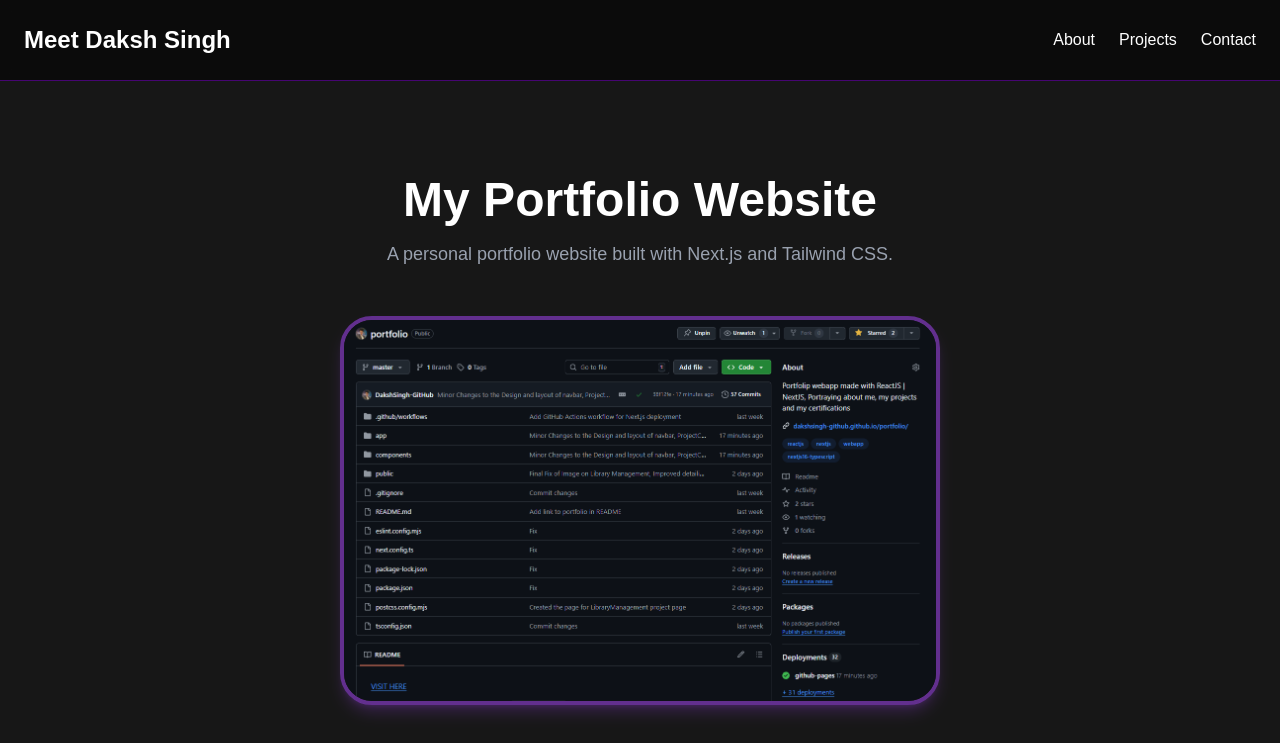
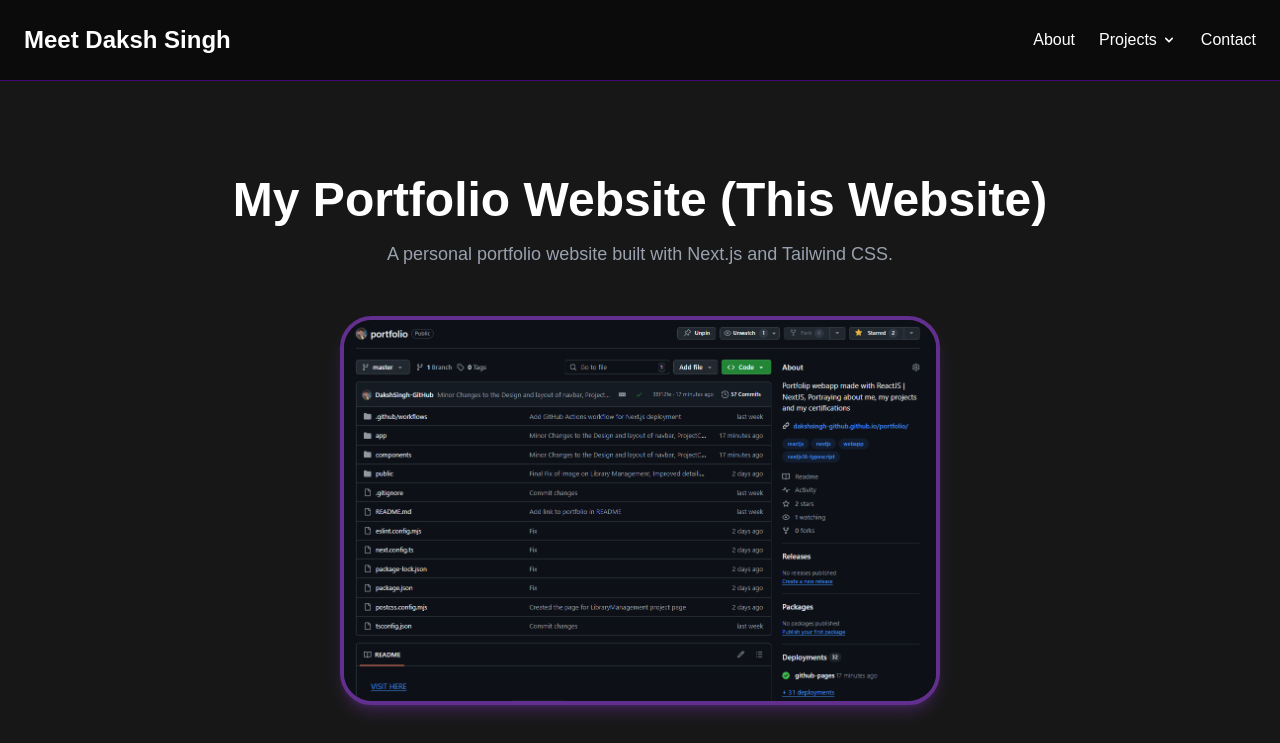
Before and after one commit to DakshSingh-GitHub/PortfolioWebApp, a Next.js app: page /projects/portfolio in a window 1280 px wide. Shown: the top 743 px of the page. Built offline with nearby package versions, Linux system fonts and the light colour scheme.

Commit message:
Altered the navbar slightly, added a proper dropdown buttonfor project list, and finished the "Portfolio" page properly

```diff
--- a/app/page.tsx
+++ b/app/page.tsx
@@ -2,10 +2,6 @@
 import Projects from "./projects/page";
 
 import { classNames } from "@/components/styles";
-
-import Image from "next/image";
-
-
 
 
 export default function Home() {
--- a/app/projects/page.tsx
+++ b/app/projects/page.tsx
@@ -53,7 +53,7 @@
         title: "Portfolio",
         desc: "This is the website you are currently on. It's my personal portfolio, built with Next.js and Tailwind CSS, showcasing my projects and skills.",
         href: "projects/portfolio",
-        img: "./daksh/daksh-logo.png",
+        img: "./projects/portfolio.png",
         key: 3,
         details: projectDetails.portfolio,
     }
--- a/app/projects/portfolio/page.tsx
+++ b/app/projects/portfolio/page.tsx
@@ -3,16 +3,19 @@
 
 import { classNames } from "@/components/styles";
 import Image from "next/image";
+import Link from "next/link";
 
 export default function PortfolioPage() {
     return (
         <div className="container mx-auto px-6 py-4 text-white">
             <header className="text-center my-12">
+                <Link href="/">
                     <h1
                         className={`text-3xl sm:text-5xl font-extrabold ${classNames.textGlowEffect}`}
                     >
-                    My Portfolio Website
+                        My Portfolio Website (This Website)
                     </h1>
+                </Link>
                 <p className="text-lg text-gray-400 mt-4 break-all">
                     A personal portfolio website built with Next.js and Tailwind
                     CSS.
@@ -129,8 +132,8 @@
                             <span className={classNames.cardparent_list_span}>
                                 Github Pages:
                             </span>{" "}
-                            The website is published on github pages, a platform for
-                            hosting and scaling Next.js applications.
+                            The website is published on github pages, a platform
+                            for hosting and scaling Next.js applications.
                         </li>
                     </ul>
                 </div>
@@ -149,58 +152,61 @@
                     application, with some customizations to suit the needs of
                     this project.
                 </p>
-                <div className="bg-gray-800 p-4 rounded-lg mt-4 text-white" style={{ whiteSpace: "pre" }}>
+                <div
+                    className="bg-gray-800 p-4 rounded-lg mt-4 text-white"
+                    style={{ whiteSpace: "pre" }}
+                >
                     <div>/app</div>
-                        <div>|--    /about</div>
-                        <div>|          `-- page.tsx</div>
-                        <div>|--    /contact-me</div>
-                        <div>|          `-- page.tsx</div>
-                        <div>|--    /projects</div>
-                        <div>|          |-- /hotel-management</div>
-                        <div>|          |   `-- page.tsx</div>
-                        <div>|          |-- /library-management</div>
-                        <div>|          |   `-- page.tsx</div>
-                        <div>|          |-- /mathematics-helper</div>
-                        <div>|          |   `-- page.tsx</div>
-                        <div>|          `-- /portfolio</div>
-                        <div>|              `-- page.tsx</div>
-                        <div>|  -- favicon.ico</div>
-                        <div>|  -- globals.css</div>
-                        <div>|  -- layout.tsx</div>
-                        <div>|  -- markdown.css</div>
-                        <div>`  -- page.tsx</div>
+                    <div>|-- /about</div>
+                    <div>| `-- page.tsx</div>
+                    <div>|-- /contact-me</div>
+                    <div>| `-- page.tsx</div>
+                    <div>|-- /projects</div>
+                    <div>| |-- /hotel-management</div>
+                    <div>| | `-- page.tsx</div>
+                    <div>| |-- /library-management</div>
+                    <div>| | `-- page.tsx</div>
+                    <div>| |-- /mathematics-helper</div>
+                    <div>| | `-- page.tsx</div>
+                    <div>| `-- /portfolio</div>
+                    <div>| `-- page.tsx</div>
+                    <div>| -- favicon.ico</div>
+                    <div>| -- globals.css</div>
+                    <div>| -- layout.tsx</div>
+                    <div>| -- markdown.css</div>
+                    <div>` -- page.tsx</div>
                     <br />
                     <div>/components</div>
-                        <div>|  -- /global</div>
-                        <div>|     |-- Card.tsx</div>
-                        <div>|     |-- Footer.tsx</div>
-                        <div>|     `-- Navbar.tsx</div>
-                        <div>|  -- /pagecomponent</div>
-                        <div>|     |-- Certificate.tsx</div>
-                        <div>|     |-- HomeCard.tsx</div>
-                        <div>|     |-- ProjectCards.tsx</div>
-                        <div>|     |-- ReachMeOut.tsx</div>
-                        <div>|     `-- /logos</div>
-                        <div>|         `-- Image_Lib.tsx</div>
-                        <div>`  -- styles.tsx</div>
+                    <div>| -- /global</div>
+                    <div>| |-- Card.tsx</div>
+                    <div>| |-- Footer.tsx</div>
+                    <div>| `-- Navbar.tsx</div>
+                    <div>| -- /pagecomponent</div>
+                    <div>| |-- Certificate.tsx</div>
+                    <div>| |-- HomeCard.tsx</div>
+                    <div>| |-- ProjectCards.tsx</div>
+                    <div>| |-- ReachMeOut.tsx</div>
+                    <div>| `-- /logos</div>
+                    <div>| `-- Image_Lib.tsx</div>
+                    <div>` -- styles.tsx</div>
                     <br />
                     <div>/public</div>
-                        <div>|  -- /daksh</div>
-                        <div>|     |-- daksh-logo.png</div>
-                        <div>|     `-- daksh.jpg</div>
-                        <div>|  -- /education</div>
-                        <div>|     `-- schl.jpg</div>
-                        <div>|  -- /projects</div>
-                        <div>|     |-- hotel_management.png</div>
-                        <div>|     |-- library_management.png</div>
-                        <div>|     `-- mathshelpjava.png</div>
-                        <div>|  -- /readme</div>
-                        <div>|     `-- README.md</div>
-                        <div>|  -- file.svg</div>
-                        <div>|  -- globe.svg</div>
-                        <div>|  -- next.svg</div>
-                        <div>|  -- vercel.svg</div>
-                        <div>`  -- window.svg</div>
+                    <div>| -- /daksh</div>
+                    <div>| |-- daksh-logo.png</div>
+                    <div>| `-- daksh.jpg</div>
+                    <div>| -- /education</div>
+                    <div>| `-- schl.jpg</div>
+                    <div>| -- /projects</div>
+                    <div>| |-- hotel_management.png</div>
+                    <div>| |-- library_management.png</div>
+                    <div>| `-- mathshelpjava.png</div>
+                    <div>| -- /readme</div>
+                    <div>| `-- README.md</div>
+                    <div>| -- file.svg</div>
+                    <div>| -- globe.svg</div>
+                    <div>| -- next.svg</div>
+                    <div>| -- vercel.svg</div>
+                    <div>` -- window.svg</div>
                 </div>
             </div>
             <div className="text-center my-12">
--- a/components/global/Navbar.tsx
+++ b/components/global/Navbar.tsx
@@ -75,18 +75,36 @@
                             About
                         </Link>
                         <div className="relative" ref={dropdownRef}>
+                            <div className="flex items-center">
+                                <Link
+                                    href="/projects"
+                                    className={`hover:text-gray-300 ${textGlowEffect}`}
+                                >
+                                    Projects
+                                </Link>
                                 <button
                                     onClick={() =>
                                         setIsDesktopProjectsDropdownOpen(
                                             !isDesktopProjectsDropdownOpen
                                         )
                                     }
-                                className={`hover:text-gray-300 ${textGlowEffect}`}
+                                    className={`ml-1 hover:text-gray-300 ${textGlowEffect}`}
                                 >
-                                Projects
+                                    <svg
+                                        className="w-4 h-4"
+                                        fill="currentColor"
+                                        viewBox="0 0 20 20"
+                                    >
+                                        <path
+                                            fillRule="evenodd"
+                                            d="M5.293 7.293a1 1 0 011.414 0L10 10.586l3.293-3.293a1 1 0 111.414 1.414l-4 4a1 1 0 01-1.414 0l-4-4a1 1 0 010-1.414z"
+                                            clipRule="evenodd"
+                                        />
+                                    </svg>
                                 </button>
+                            </div>
                             {isDesktopProjectsDropdownOpen && (
-                                <div className="absolute top-full mt-2 w-56 bg-black/70 backdrop-blur-sm rounded-md shadow-lg">
+                                <div className="absolute top-full mt-2 w-64 bg-black/70 backdrop-blur-sm rounded-md shadow-lg">
                                     <ul>
                                         {projectLinks.map((link) => (
                                             <li key={link.href}>
@@ -164,16 +182,35 @@
                             About
                         </Link>
                         <div className="relative">
+                            <div className="flex items-center justify-between">
+                                <Link
+                                    href="/projects"
+                                    className={`block py-2 ${textGlowEffect}`}
+                                    onClick={() => setIsMobileMenuOpen(false)}
+                                >
+                                    Projects
+                                </Link>
                                 <button
                                     onClick={() =>
                                         setIsMobileProjectsDropdownOpen(
                                             !isMobileProjectsDropdownOpen
                                         )
                                     }
-                                className={`block w-full text-left py-2 ${textGlowEffect}`}
+                                    className={`py-2 ${textGlowEffect}`}
                                 >
-                                Projects
+                                    <svg
+                                        className="w-5 h-5"
+                                        fill="currentColor"
+                                        viewBox="0 0 20 20"
+                                    >
+                                        <path
+                                            fillRule="evenodd"
+                                            d="M5.293 7.293a1 1 0 011.414 0L10 10.586l3.293-3.293a1 1 0 111.414 1.414l-4 4a1 1 0 01-1.414 0l-4-4a1 1 0 010-1.414z"
+                                            clipRule="evenodd"
+                                        />
+                                    </svg>
                                 </button>
+                            </div>
                             {isMobileProjectsDropdownOpen && (
                                 <div className="pl-4">
                                     <ul>
--- a/components/pagecomponent/ProjectCards.tsx
+++ b/components/pagecomponent/ProjectCards.tsx
@@ -19,7 +19,7 @@
                     {details.map((detail, index) => (
                         <li
                             key={index}
-                            className="text-justify list-outside text-wrap list-disc"
+                            className="text-wrap list-disc"
                         >
                             {detail}
                         </li>
```
Lines whose indentation alone changed are shown as unchanged.
